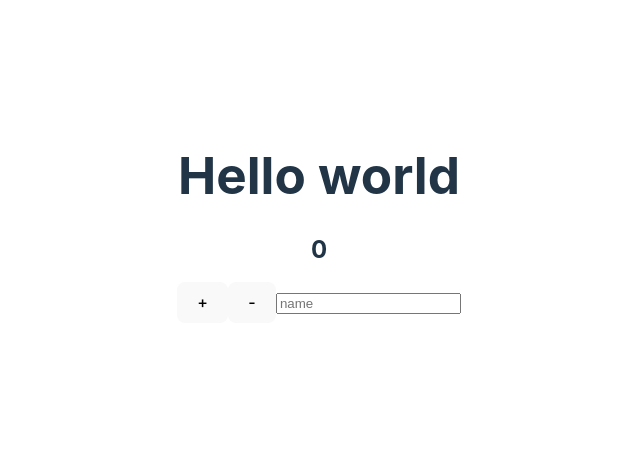
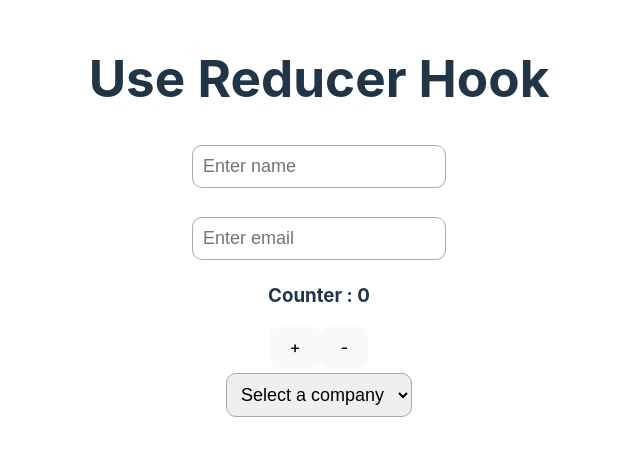
Before and after one commit to ktrip96/tsPlayground, a React (Vite) app: page / in a window 1280 px wide. Shown: the part 172-628 px from the top of the page, without its empty margins (321-961 px from the left). Built offline with nearby package versions, Linux system fonts and the light colour scheme.

Commit message:
useReducer

```diff
--- a/src/App.tsx
+++ b/src/App.tsx
@@ -1,27 +1,10 @@
-import React, { useReducer } from 'react'
 import './App.css'
-import { formReducer, stateType } from './formReducer'
-
-const initialState: stateType = {
-	count: 0,
-	name: '',
-}
+import Parent from './features/useReducer/Parent'
 
 function App() {
-	const [state, dispatch] = useReducer(formReducer, initialState)
-
-	const handleChange = (e: React.ChangeEvent<HTMLInputElement>) => {
-		dispatch({ type: 'INPUT_CHANGE', payload: e.target.value })
-	}
-
 	return (
 		<div>
-			<h1>Hello world</h1>
-			<h2>{state.count}</h2>
-			<button onClick={() => dispatch({ type: 'INCREMENT' })}>+</button>
-			<button onClick={() => dispatch({ type: 'DECREMENT' })}>-</button>
-			<input type='text' placeholder='name' onChange={handleChange} />
-			<h2>{state.name}</h2>
+			<Parent />
 		</div>
 	)
 }
--- /dev/null
+++ b/src/features/useReducer/Parent.tsx
@@ -0,0 +1,43 @@
+import React, { useReducer } from 'react'
+import { formReducer, initialState } from './formReducer'
+
+type Props = {}
+
+const Parent = (props: Props) => {
+	const [state, dispatch] = useReducer(formReducer, initialState)
+
+	const handleChange = (e: React.ChangeEvent<HTMLInputElement> | React.ChangeEvent<HTMLSelectElement>) => {
+		dispatch({ type: 'INPUT_CHANGE', name: e.target.name, payload: e.target.value })
+	}
+
+	return (
+		<div>
+			<h1>Use Reducer Hook</h1>
+			<form onSubmit={(e) => e.preventDefault()}>
+				<input type='text' placeholder='Enter name' name='name' value={state.name} onChange={handleChange} />
+				<h3>{state.name}</h3>
+				<input
+					type='text'
+					placeholder='Enter email'
+					name='email'
+					value={state.email}
+					onChange={handleChange}
+				/>
+				<h3>{state.email}</h3>
+				<h3>Counter : {state.counter}</h3>
+				<button onClick={() => dispatch({ type: 'COUNTER_INCREMENT' })}>+</button>
+				<button onClick={() => dispatch({ type: 'COUNTER_DECREMENT' })}>-</button>
+				<br />
+				<select onChange={handleChange} name='company' value={state.company}>
+					<option value=''>Select a company</option>
+					<option value='apple'>Apple</option>
+					<option value='facebook'>Facebook</option>
+					<option value='google'>Google</option>
+				</select>
+				<h3>{state.company}</h3>
+			</form>
+		</div>
+	)
+}
+
+export default Parent
--- /dev/null
+++ b/src/features/useReducer/formReducer.ts
@@ -0,0 +1,42 @@
+type StateType = {
+	name: string
+	email: string
+	counter: number
+	company: string
+}
+
+export const initialState: StateType = {
+	name: '',
+	email: '',
+	counter: 0,
+	company: '',
+}
+
+type ActionType = {
+	type: 'INPUT_CHANGE' | 'COUNTER_INCREMENT' | 'COUNTER_DECREMENT'
+	payload?: string
+	name?: string
+}
+
+export const formReducer = (state: StateType, action: ActionType): StateType => {
+	switch (action.type) {
+		case 'INPUT_CHANGE':
+			if (action.payload === undefined || action.name === undefined) return state
+			return {
+				...state,
+				[action.name]: action.payload,
+			}
+		case 'COUNTER_INCREMENT':
+			return {
+				...state,
+				counter: state.counter + 1,
+			}
+		case 'COUNTER_DECREMENT':
+			return {
+				...state,
+				counter: state.counter - 1,
+			}
+		default:
+			throw new Error()
+	}
+}
--- a/src/formReducer.tsx
+++ /dev/null
@@ -1,31 +0,0 @@
-export type stateType = {
-	count: number
-	name: string
-}
-
-export type actionType = {
-	type: 'INCREMENT' | 'DECREMENT' | 'INPUT_CHANGE'
-	payload?: string
-}
-
-export const formReducer = (state: stateType, action: actionType): stateType => {
-	switch (action.type) {
-		case 'INCREMENT':
-			return {
-				...state,
-				count: state.count + 1,
-			}
-		case 'DECREMENT':
-			return {
-				...state,
-				count: state.count - 1,
-			}
-		case 'INPUT_CHANGE':
-			return {
-				...state,
-				name: action.payload ?? '',
-			}
-		default:
-			throw new Error()
-	}
-}
--- a/src/index.css
+++ b/src/index.css
@@ -22,6 +22,20 @@ a {
 }
 a:hover {
 	color: #535bf2;
+}
+
+input,
+select {
+	padding: 10px;
+	margin: 5px;
+	border-radius: 10px;
+	border: 1px solid #aaa9a9;
+	font-size: large;
+}
+
+input:focus {
+	border: 1px solid #666666;
+	outline: none;
 }
 
 body {
```
Also changed, not shown: src/components/CustomForm.tsx (deleted, +0 -34 lines). Lines whose indentation alone changed are shown as unchanged.
